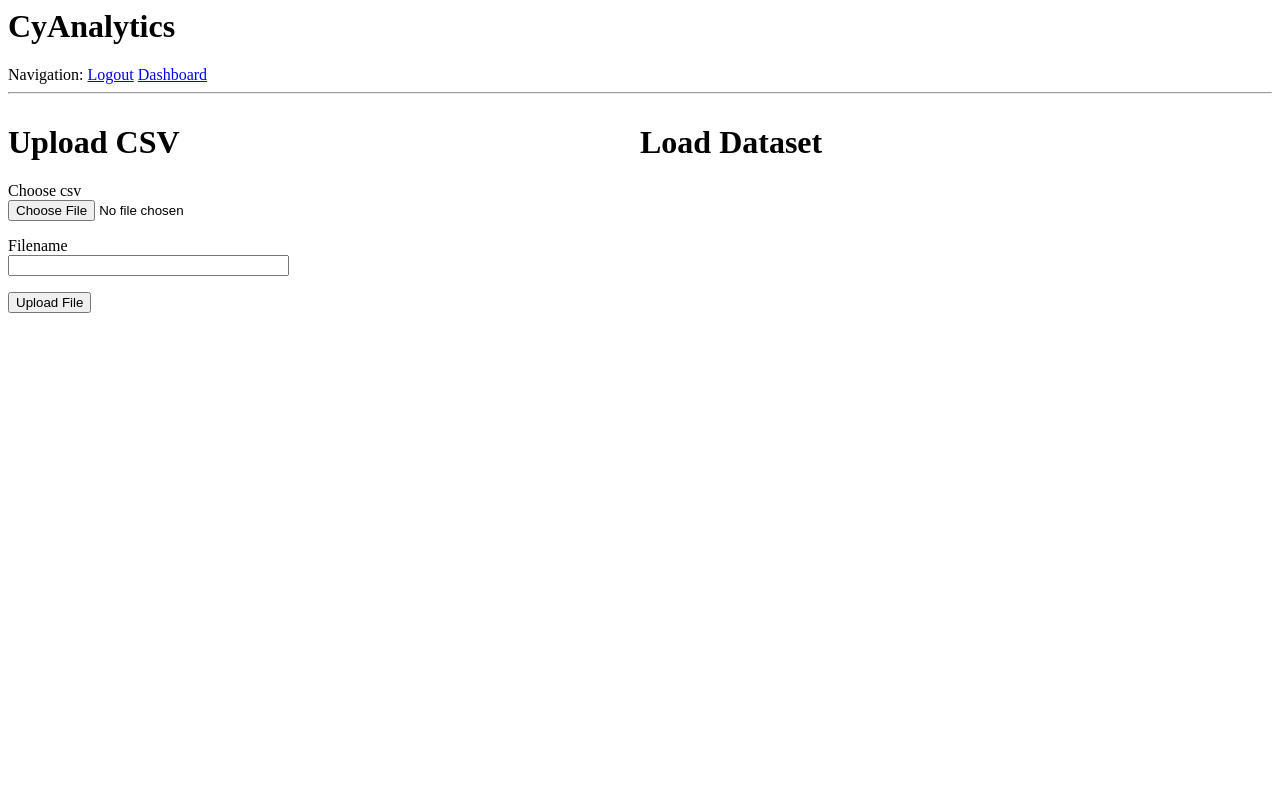
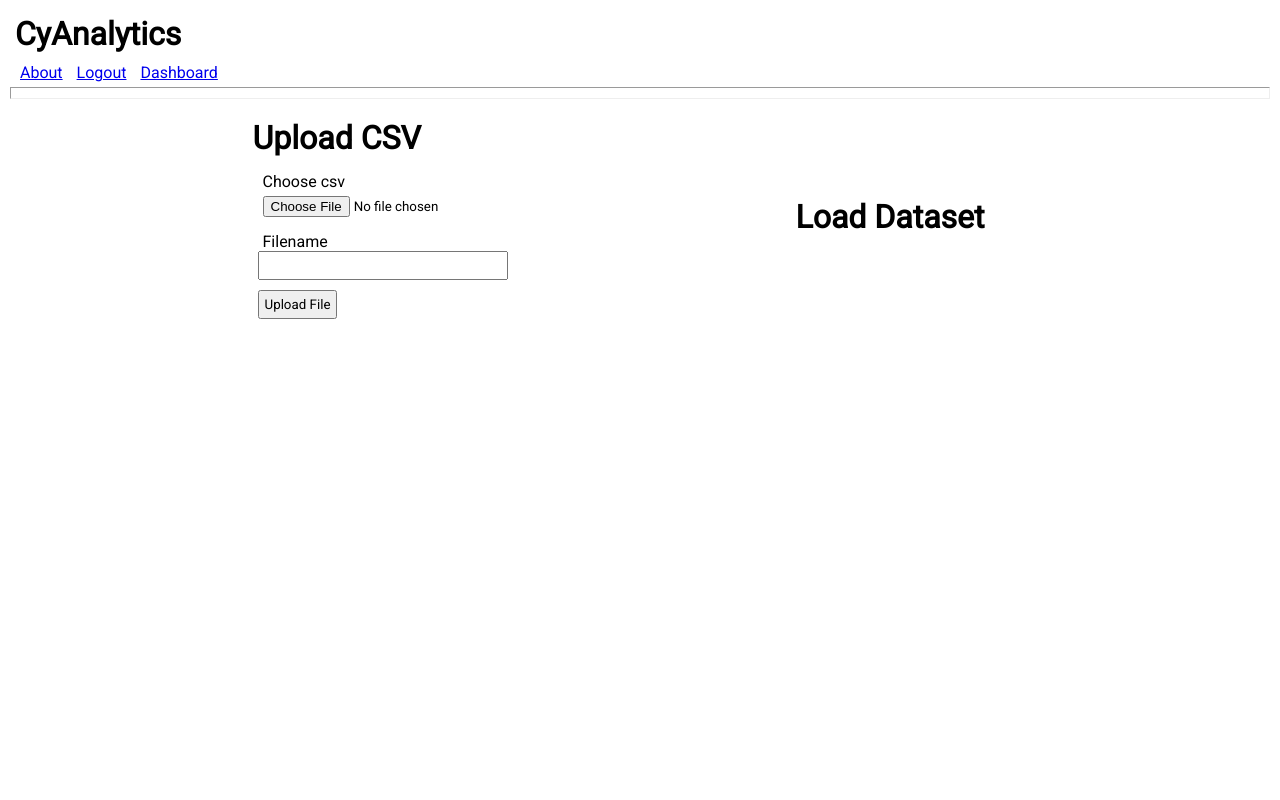
Before and after one commit to shreybatra/CyAnalytics, a Flask app: page /dashboard in a window 1280 px wide. Run offline with Flask 2, Linux system fonts and the light colour scheme; some libraries are stand-ins or nearby versions.

Commit message:
updated styling

```diff
--- a/static/styles/upload_load.css
+++ b/static/styles/upload_load.css
@@ -1,4 +1,12 @@
+*{
+    margin: auto;
+    padding: 5px;
+    font-family: 'Roboto', sans-serif;
+}
+
 .container{
     display: grid;
     grid-template-columns: 1fr 1fr;
+    /* text-align: center; */
+    width: 80%;
 }
--- a/templates/base.html
+++ b/templates/base.html
@@ -5,15 +5,15 @@
         {% else %}
         <title>LNMHacks 3.0</title>
         {% endif %}
+        <link href="https://fonts.googleapis.com/css?family=Roboto" rel="stylesheet">
         <link rel= "stylesheet" type= "text/css" href= "{{ url_for('static',filename='styles/upload_load.css') }}">
     </head>
     <body>
     	<h1>{{heading}}</h1>
         <div>
-            Navigation:
 
 
-
+            <a href="/about">About</a>
             {% if logged_in %}
             <a href="/index">Logout</a>
             <a href="/dashboard">Dashboard</a>
```
